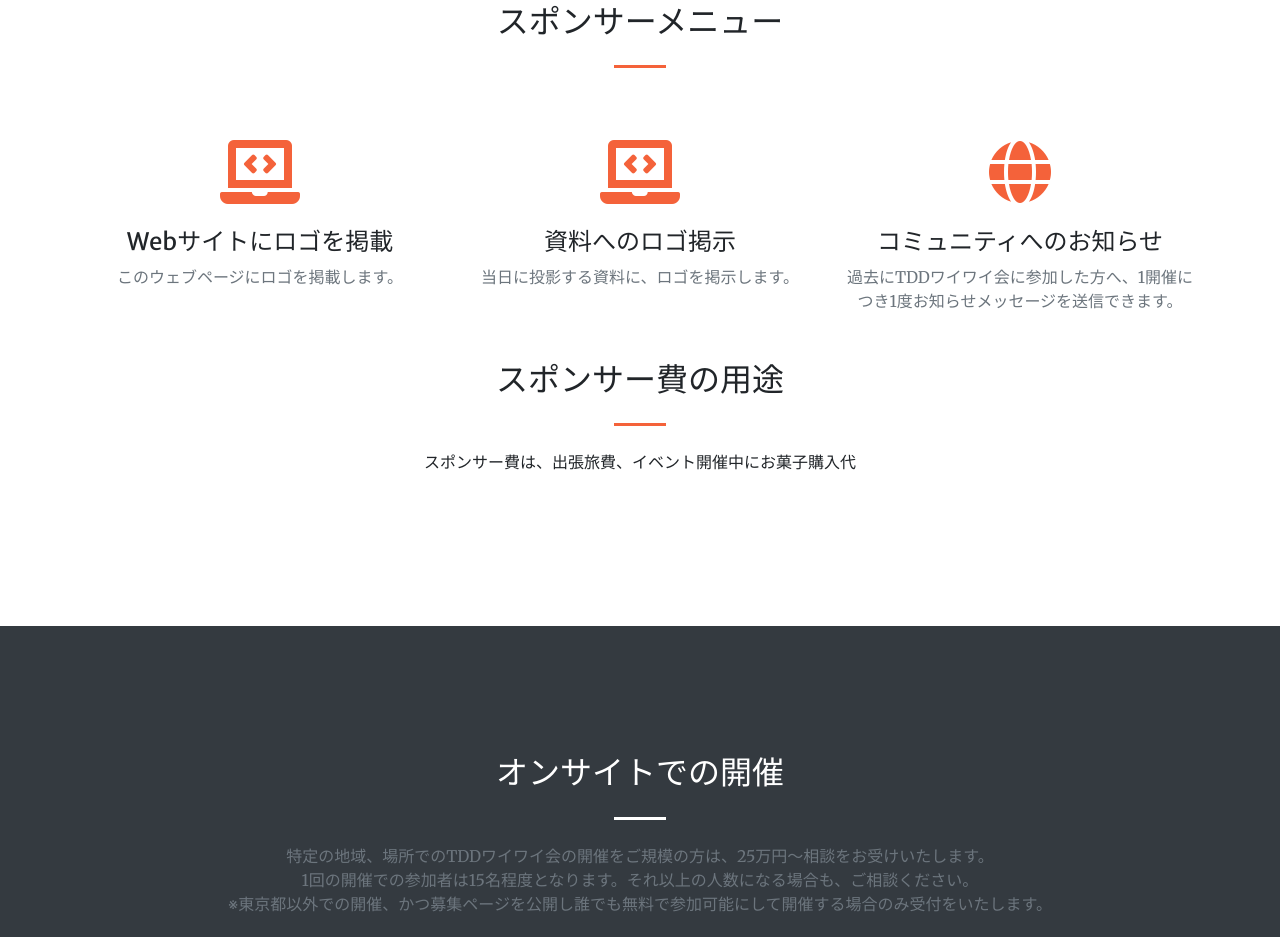
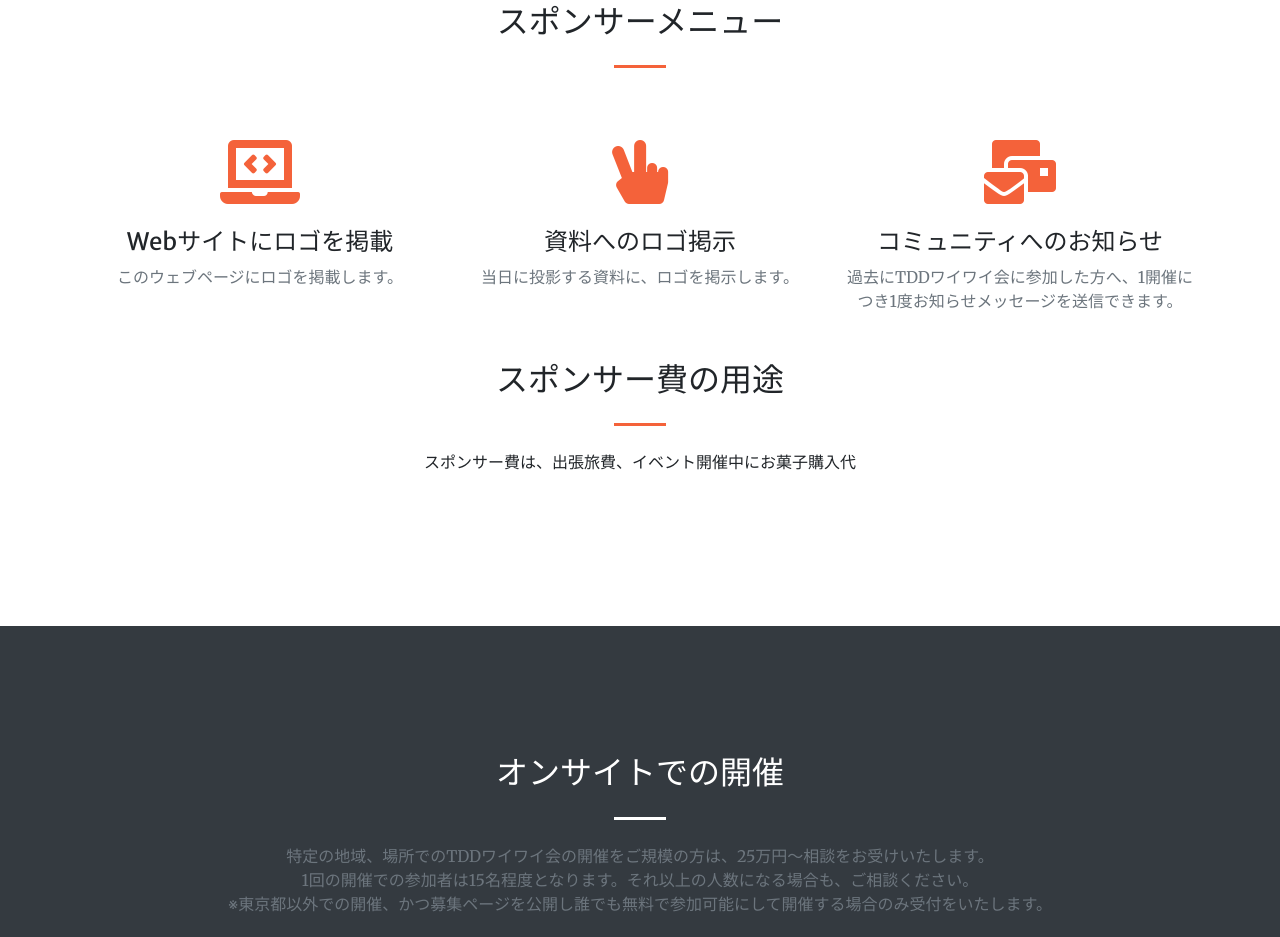
Before and after one commit to tddyyx/tddyyx.github.io, a website built with Parcel: page index.html in a window 1280 px wide. Shown: the part 2731-3668 px from the top of the page. Built offline with nearby package versions, Linux system fonts and the light colour scheme.

Commit message:
メニューアイコンを変えた

```diff
--- a/index.html
+++ b/index.html
@@ -294,7 +294,7 @@
           </div>
           <div class="col-lg-4 col-md-6 text-center">
             <div class="mt-5">
-              <i class="fas fa-4x fa-laptop-code text-primary mb-4"></i>
+              <i class="fas fa-4x fa-hand-peace text-primary mb-4"></i>
               <h3 class="h4 mb-2">資料へのロゴ掲示</h3>
               <p class="text-muted mb-0">
                 当日に投影する資料に、ロゴを掲示します。
@@ -303,7 +303,7 @@
           </div>
           <div class="col-lg-4 col-md-6 text-center">
             <div class="mt-5">
-              <i class="fas fa-4x fa-globe text-primary mb-4"></i>
+              <i class="fas fa-4x fa-mail-bulk text-primary mb-4"></i>
               <h3 class="h4 mb-2">コミュニティへのお知らせ</h3>
               <p class="text-muted mb-0">
                 過去にTDDワイワイ会に参加した方へ、1開催につき1度お知らせメッセージを送信できます。
```
